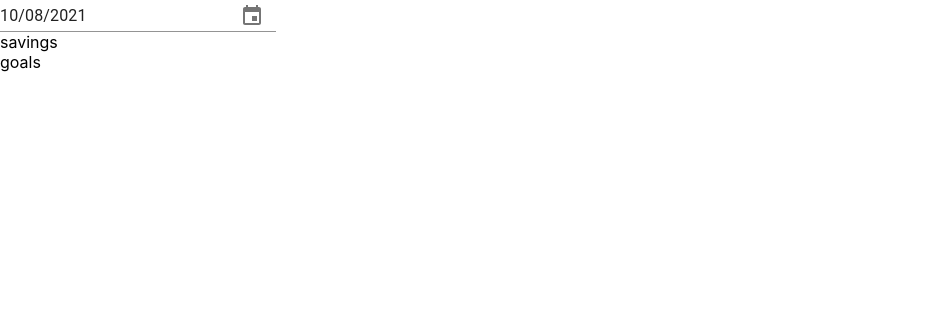
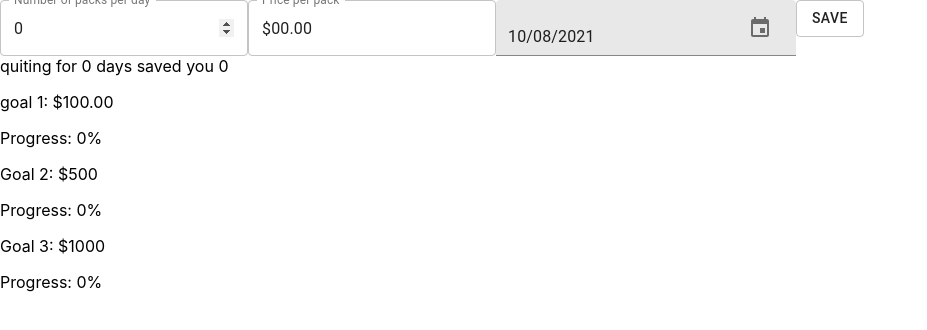
Before and after one commit to TKravel/quit-calc-client, a React (Create React App) app: page / in a window 1280 px wide. Shown: the top 330 px of the page, without its empty margins (0-927 px from the left). Built offline with nearby package versions, Linux system fonts and the light colour scheme.

Commit message:
Inputs added, basic calculations set up

```diff
--- a/src/components/mainApp/MainApp.jsx
+++ b/src/components/mainApp/MainApp.jsx
@@ -1,32 +1,160 @@
 import React, { useState } from 'react';
-import DateFnsUtils from '@date-io/date-fns';
+import { TextField, Button } from '@material-ui/core';
+
 import {
 	MuiPickersUtilsProvider,
 	KeyboardDatePicker,
 } from '@material-ui/pickers';
-import DateInput from './DateInput';
+import DateFnsUtils from '@date-io/date-fns';
+import { differenceInCalendarDays } from 'date-fns';
+import '../../index.css';
 
 const MainApp = () => {
 	const date = new Date();
+	// let convertedPrice = convertedPrice.toLocalString('en-us');
+	const [packs, setPacks] = useState(0);
+	const [price, setPrice] = useState('$00.00');
 	const [quitDate, setQuitDate] = useState(date);
+	const [calculations, setCalculations] = useState({
+		savings: 0,
+	});
+	let moneySaved = 0;
+	let daysQuit = differenceInCalendarDays(date, quitDate);
 
-	const onChange = (value) => {
+	const handlePacks = (e) => {
+		setPacks(e.target.value);
+	};
+
+	// const formatter = (num) => {
+	// 	console.log(num);
+	// 	let check = parseFloat(num);
+	// 	console.log(typeof check, 'check');
+	// 	if (typeof check === 'number') {
+	// 		const result = new Intl.NumberFormat('en-US', {
+	// 			style: 'currency',
+	// 			currency: 'USD',
+	// 		}).format(check);
+	// 		console.log(typeof result, 'result');
+	// 		let numResult = parseFloat(result);
+	// 		console.log(typeof numResult, 'numResults');
+	// 		return numResult;
+	// 	} else {
+	// 		console.log(typeof num);
+	// 	}
+	// };
+
+	// const handlePrice = (e) => {
+	// 	let userInput = e.target.value;
+	// 	let test = userInput.substring(1);
+	// 	console.log(test);
+	// 	let test2 = parseFloat(test);
+	// 	console.log(typeof test2, 'parsed');
+	// 	test2 = formatter(test2);
+	// 	console.log(typeof test2, 'after format');
+	// 	// let rounded = Math.round((test2 + Number.EPSILON) * 100) / 100;
+	// 	// console.log(typeof rounded, 'rounded', rounded);
+	// 	setPrice(test2.toString());
+	// };
+
+	const handlePrice = (e) => {
+		e.preventDefault();
+		let userInput = e.target.value;
+		const arr = userInput.split('');
+		arr.shift();
+		console.log(arr);
+		if (arr[0] !== '0' && arr.length === 6) {
+			return;
+		}
+		console.log(userInput.length);
+		if (arr.length === 6) {
+			arr.shift();
+			const numbers = arr.filter((item) => item !== '.');
+			numbers.splice(2, 0, '.');
+			let result = numbers.join('');
+			setPrice('$' + result);
+		} else if (arr.length === 4) {
+			arr.unshift('0');
+			const numbers = arr.filter((item) => item !== '.');
+			numbers.splice(2, 0, '.');
+			let result = numbers.join('');
+			setPrice('$' + result);
+		} else if (arr.length < 4) {
+			const diff = 4 - arr.length;
+			for (let i = 0; i < diff; i++) {
+				console.log('shifted');
+				arr.unshift('0');
+			}
+			if (arr.length > 5) {
+				arr.pop();
+			}
+			const numbers = arr.filter((item) => item !== '.');
+			numbers.splice(2, 0, '.');
+			let result = numbers.join('');
+			setPrice('$' + result);
+		}
+	};
+
+	const handleDate = (value) => {
 		setQuitDate(value);
 		console.log(value, quitDate);
 	};
+
+	const calcData = (e) => {
+		e.preventDefault();
+		const amount = parseFloat(packs);
+		const cost = parseFloat(price.substring(1));
+		moneySaved = amount * cost * daysQuit;
+		console.log('clicked', daysQuit, moneySaved, amount);
+		setCalculations({ savings: moneySaved.toFixed(2) });
+	};
+
 	return (
 		<div className='app-container'>
-			<div className='date-container'>
+			<div className='input-container'>
+				<TextField
+					onChange={handlePacks}
+					value={packs}
+					type='number'
+					variant='outlined'
+					step='0.5'
+					label='Number of packs per day'
+					InputProps={{ inputProps: { min: 0, step: 0.5 } }}
+				/>
+				<TextField
+					onChange={handlePrice}
+					value={price}
+					id='price-input'
+					variant='outlined'
+					label='Price per pack'
+					inputProps={{
+						inputMode: 'decimal',
+						pattern: '[0-9]*',
+					}}
+				/>
 				<MuiPickersUtilsProvider utils={DateFnsUtils}>
 					<KeyboardDatePicker
-						onChange={onChange}
+						onChange={handleDate}
 						value={quitDate}
 						format='MM/dd/yyyy'
+						disableFuture={true}
+						inputVariant='filled'
 					/>
 				</MuiPickersUtilsProvider>
+				<Button variant='outlined' onClick={calcData}>
+					Save
+				</Button>
 			</div>
-			<div className='savings-container'>savings</div>
-			<div className='goal-container'>goals</div>
+			<div className='savings-container'>
+				quiting for {daysQuit} days saved you {calculations.savings}
+			</div>
+			<div className='goal-container'>
+				<p>goal 1: $100.00</p>
+				<p>Progress: {(calculations.savings / 100.0) * 100 + '%'}</p>
+				<p>Goal 2: $500</p>
+				<p>Progress: {(calculations.savings / 500.0) * 100 + '%'}</p>
+				<p>Goal 3: $1000</p>
+				<p>Progress: {(calculations.savings / 1000.0) * 100 + '%'}</p>
+			</div>
 		</div>
 	);
 };
```
Also changed, not shown: src/index.css (+8 -8 lines).
